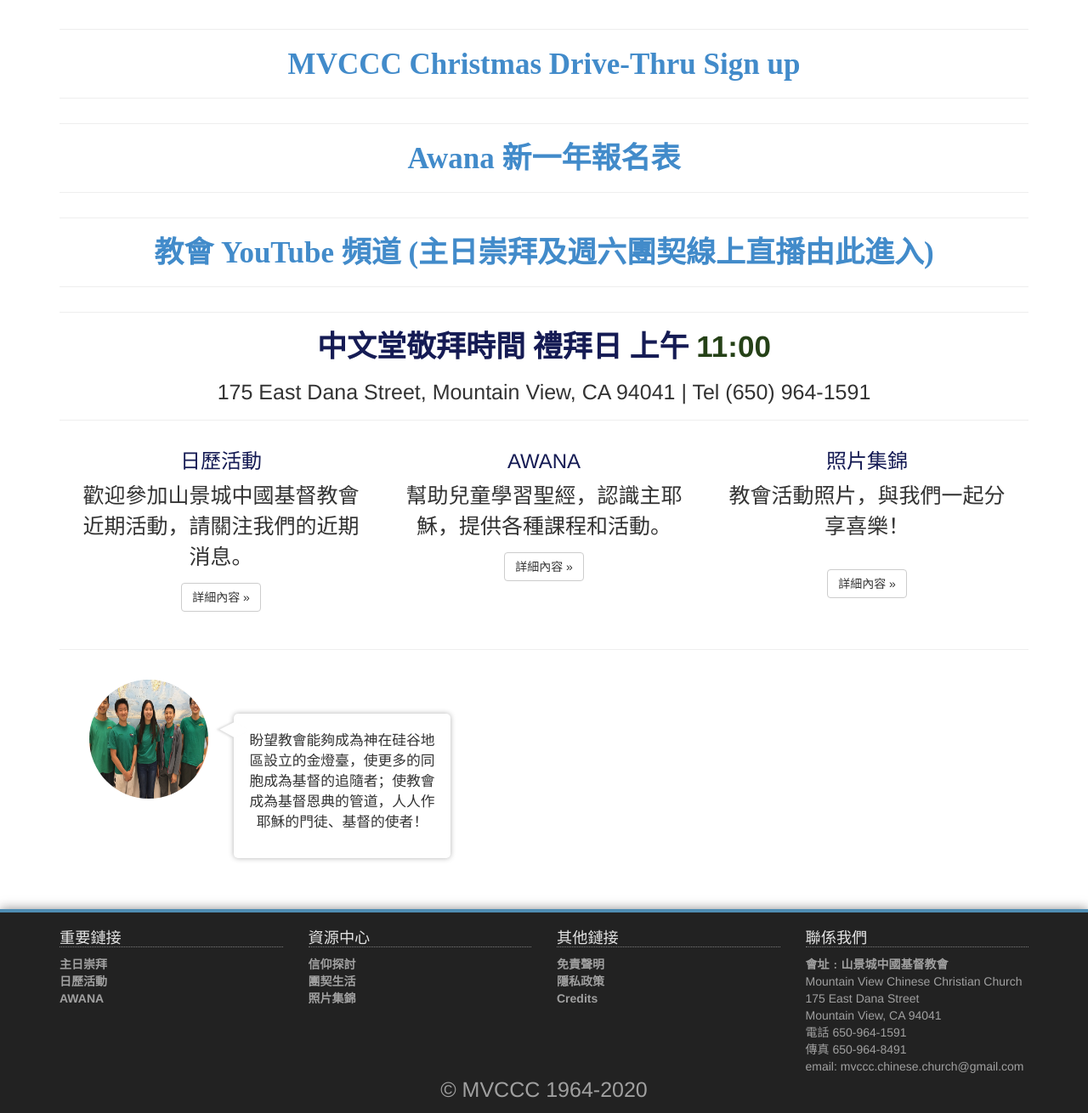
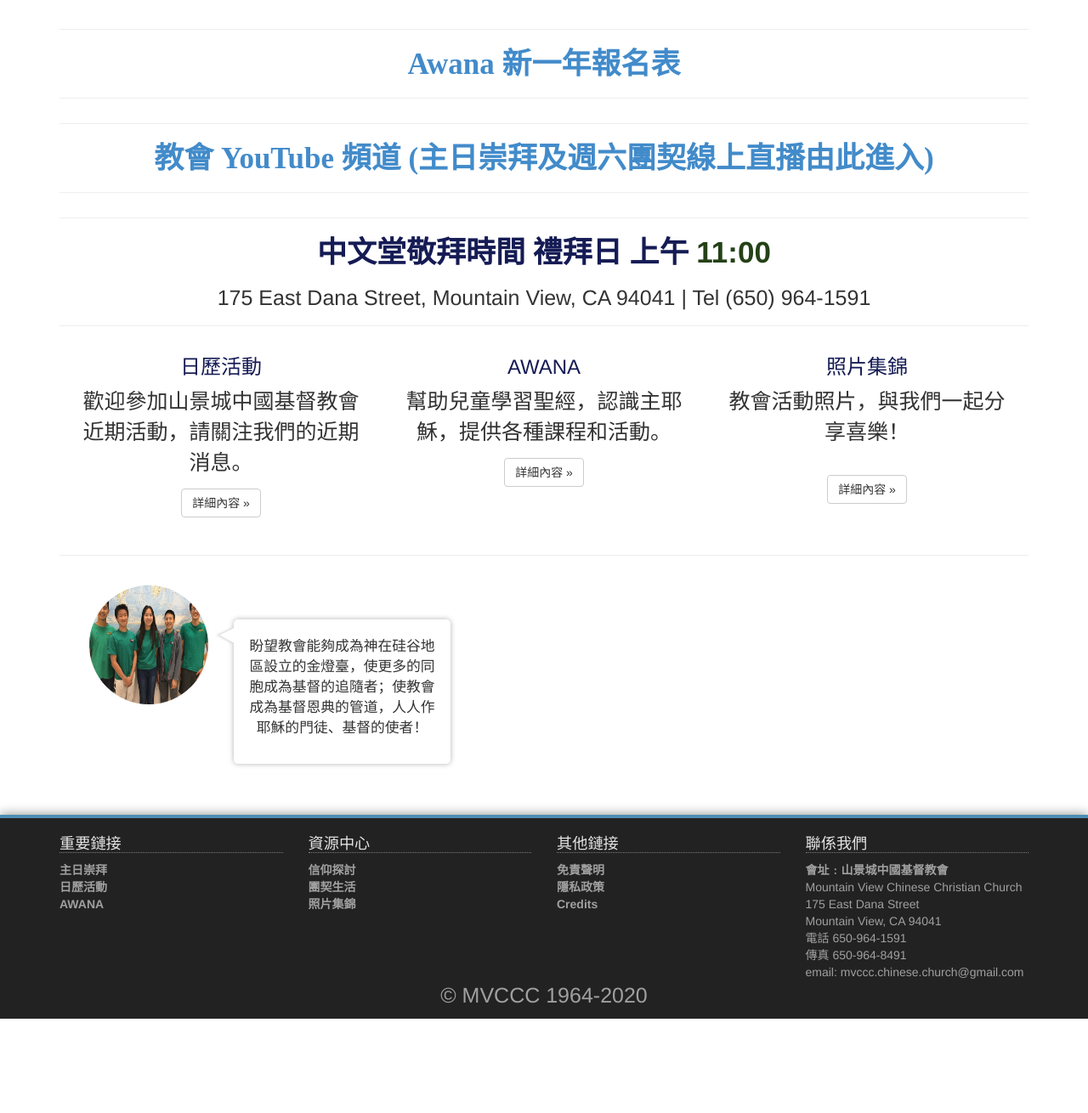
Before and after one commit to mvccc/XiaoLongBao, a CodeIgniter app: page / in a window 1280 px wide. Shown: the part 509-1819 px from the top of the page at 85% size. After the commit the page ends 1708 px from the top, so only its background shows below. Run offline with CodeIgniter, Linux system fonts and the light colour scheme.

Commit message:
Revert "MVCCC Christmas Drive-Thru"
This reverts commit 72e30dd87b8cb5f50ec8467353f1f83ac3c90801.

```diff
--- a/application/views/ch/index.php
+++ b/application/views/ch/index.php
@@ -84,18 +84,6 @@ p {
     </div><!-- row -->
 
 <div class="container">
-
-    <div class="row">
-        <div class="col-lg-12">
-            <hr class="mvccc-hr">
-            <p class="text-center mvccc-h4">
-                <a href="https://docs.google.com/forms/d/e/1FAIpQLSd_E0Rkz1onZ620AcezdxrPzkRL6S279VXEddwewzYodgE-DA/viewform"><span style="font-family:Kaiti TC">MVCCC Christmas Drive-Thru Sign up</span></a>
-            </p>
-
-            <hr class="mvccc-hr">
-        </div>
-    </div>
-
   <div class="row">
         <div class="col-lg-12">
             <hr class="mvccc-hr">
```
